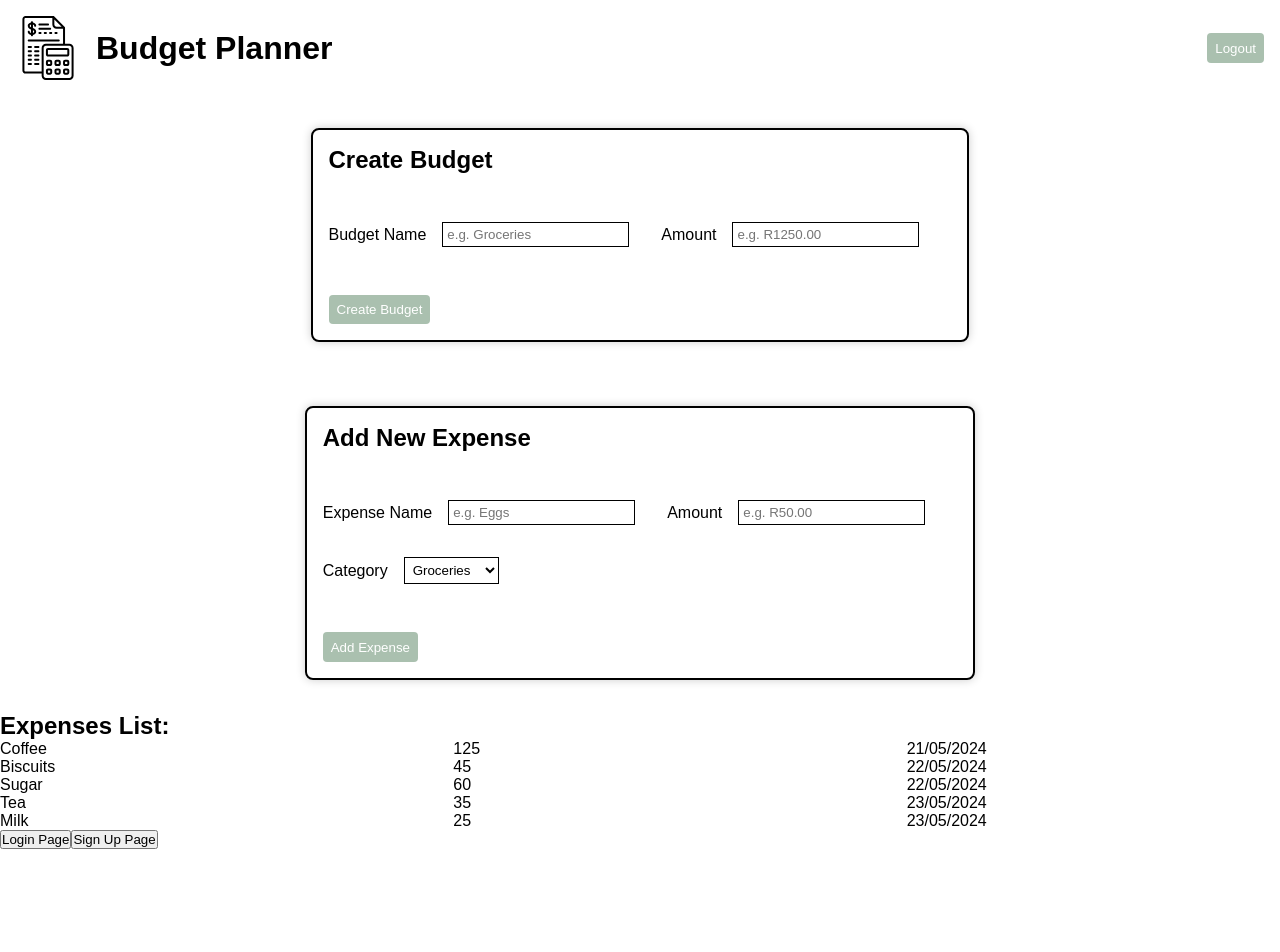
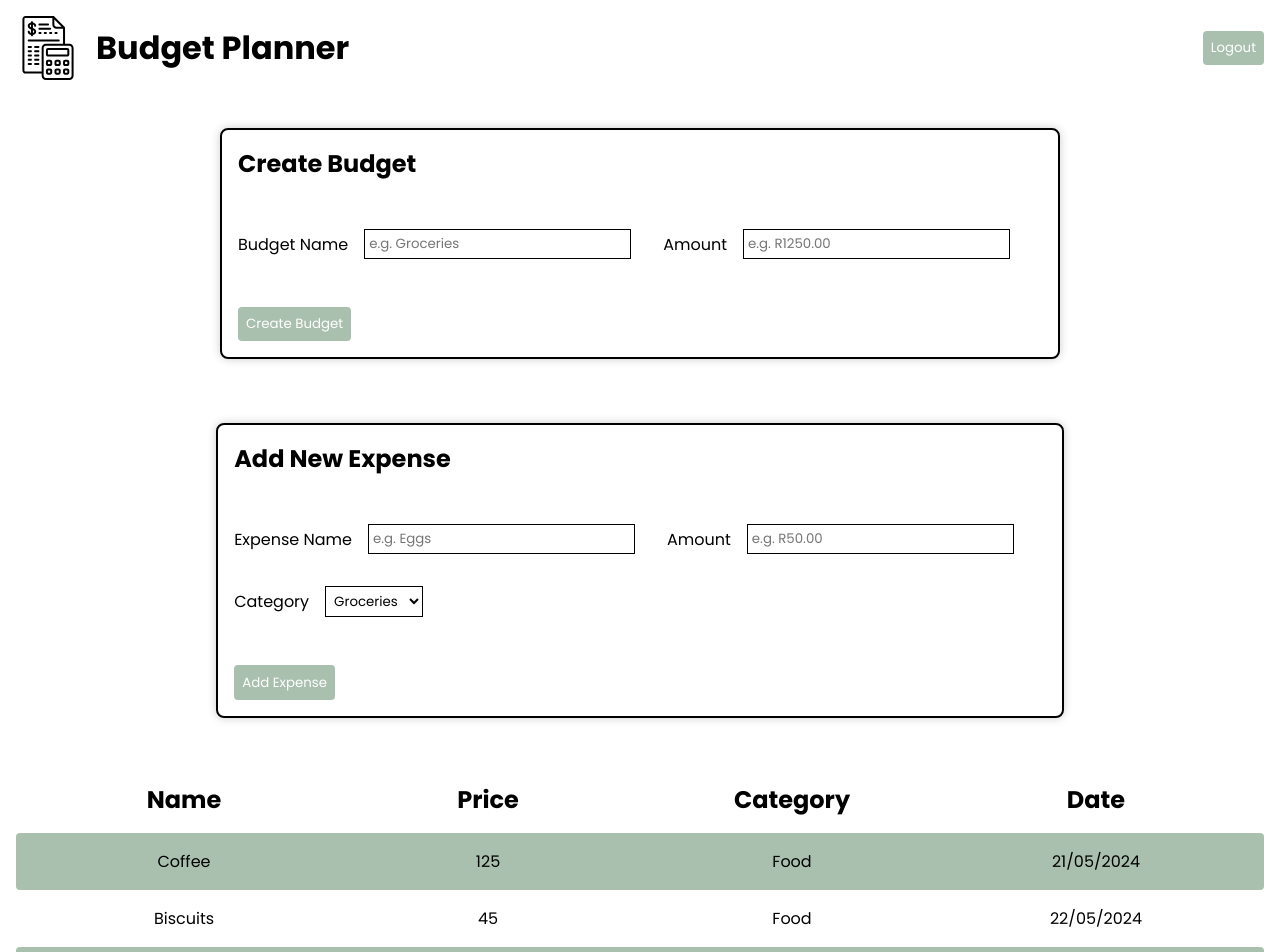
Before and after one commit to BbdBudgetPlanner/frontend, a React (Vite) app: page / in a window 1280 px wide. Shown: the top 952 px of the page. Before the commit the page ends 849 px from the top, so only its background shows below. Built offline with nearby package versions, Linux system fonts and the light colour scheme.

Commit message:
Updated font, added table component to display expenses

```diff
--- a/index.html
+++ b/index.html
@@ -3,6 +3,9 @@
   <head>
     <meta charset="UTF-8" />
     <link rel="icon" type="image/ico" href="/favicon.ico" />
+    <link rel="preconnect" href="https://fonts.googleapis.com">
+    <link rel="preconnect" href="https://fonts.gstatic.com" crossorigin>
+    <link href="https://fonts.googleapis.com/css2?family=Poppins:ital,wght@0,100;0,200;0,300;0,400;0,500;0,600;0,700;0,800;0,900;1,100;1,200;1,300;1,400;1,500;1,600;1,700;1,800;1,900&display=swap" rel="stylesheet">
     <meta name="viewport" content="width=device-width, initial-scale=1.0" />
     <title>Budget Planner</title>
   </head>
--- a/src/components/ExpensesList/ExpensesList.css
+++ b/src/components/ExpensesList/ExpensesList.css
@@ -1,5 +1,48 @@
+.expenses-container {
+    overflow-x: auto;
+    margin: 1rem;
+}
+
+.expenses-list {
+    display: flex;
+    flex-direction: column;
+    flex-wrap: wrap;
+    min-width: 600px;
+}
+
 .list-row {
     display: grid;
-    grid-template-columns: repeat(3, 1fr);
-    gap: 5rem;
+    grid-template-columns: repeat(4, 1fr);
+    align-items: center;
+    padding: 1rem;
+    border-radius: 0.25rem;
 }
+
+.list-row:nth-child(even) {
+    background-color: #AAC0AF;
+}
+
+.list-item {
+    display: flex;
+    align-items: center;
+    justify-content: center;
+    overflow: hidden;
+    text-overflow: ellipsis;
+    white-space: nowrap;
+}
+
+.list-item:nth-child(1) {
+    grid-column: 1;
+}
+
+.list-item:nth-child(2) {
+    grid-column: 2;
+}
+
+.list-item:nth-child(3) {
+    grid-column: 3;
+}
+
+.list-item:nth-child(4) {
+    grid-column: 4;
+}
--- a/src/components/ExpensesList/ExpensesList.jsx
+++ b/src/components/ExpensesList/ExpensesList.jsx
@@ -2,25 +2,41 @@ import "./ExpensesList.css"
 
 const ExpensesList = () => {
     const testArray = [
-        {name: "Coffee", price: 125.00, date: "21/05/2024"},
-        {name: "Biscuits", price: 45.00, date: "22/05/2024"},
-        {name: "Sugar", price: 60.00, date: "22/05/2024"},
-        {name: "Tea", price: 35.00, date: "23/05/2024"},
-        {name: "Milk", price: 25.00, date: "23/05/2024"},
+        { name: "Coffee", price: 125.00, category: "Food", date: "21/05/2024" },
+        { name: "Biscuits", price: 45.00, category: "Food", date: "22/05/2024" },
+        { name: "Sugar", price: 60.00, category: "Food", date: "22/05/2024" },
+        { name: "Tea", price: 35.00, category: "Food", date: "23/05/2024" },
+        { name: "Milk", price: 25.00, category: "Food", date: "23/05/2024" },
     ]
 
     return (
-        <div>
-            <h2>Expenses List:</h2>
-            {
-                testArray.map((expense, index) => (
-                    <div className="list-row" key={index}>
-                        <div>{expense.name}</div>
-                        <div>{expense.price}</div>
-                        <div>{expense.date}</div>
+        <div className="expenses-container">
+            <div className="expenses-list">
+                <div className="list-row">
+                    <div className="list-item" >
+                        <h2>Name</h2>
                     </div>
-                ))
-            }
+                    <div className="list-item">
+                        <h2>Price</h2>
+                    </div>
+                    <div className="list-item">
+                        <h2>Category</h2>
+                    </div>
+                    <div className="list-item">
+                        <h2>Date</h2>
+                    </div>
+                </div>
+                {
+                    testArray.map((expense, index) => (
+                        <div className="list-row" key={index}>
+                            <div className="list-item">{expense.name}</div>
+                            <div className="list-item">{expense.price}</div>
+                            <div className="list-item">{expense.category}</div>
+                            <div className="list-item">{expense.date}</div>
+                        </div>
+                    ))
+                }
+            </div>
         </div>
     )
 }
--- a/src/index.css
+++ b/src/index.css
@@ -2,5 +2,5 @@
   box-sizing: border-box;
   margin: 0;
   padding: 0;
-  font-family: Arial, Helvetica, sans-serif;
+  font-family: "Poppins", sans-serif;
 }
```
